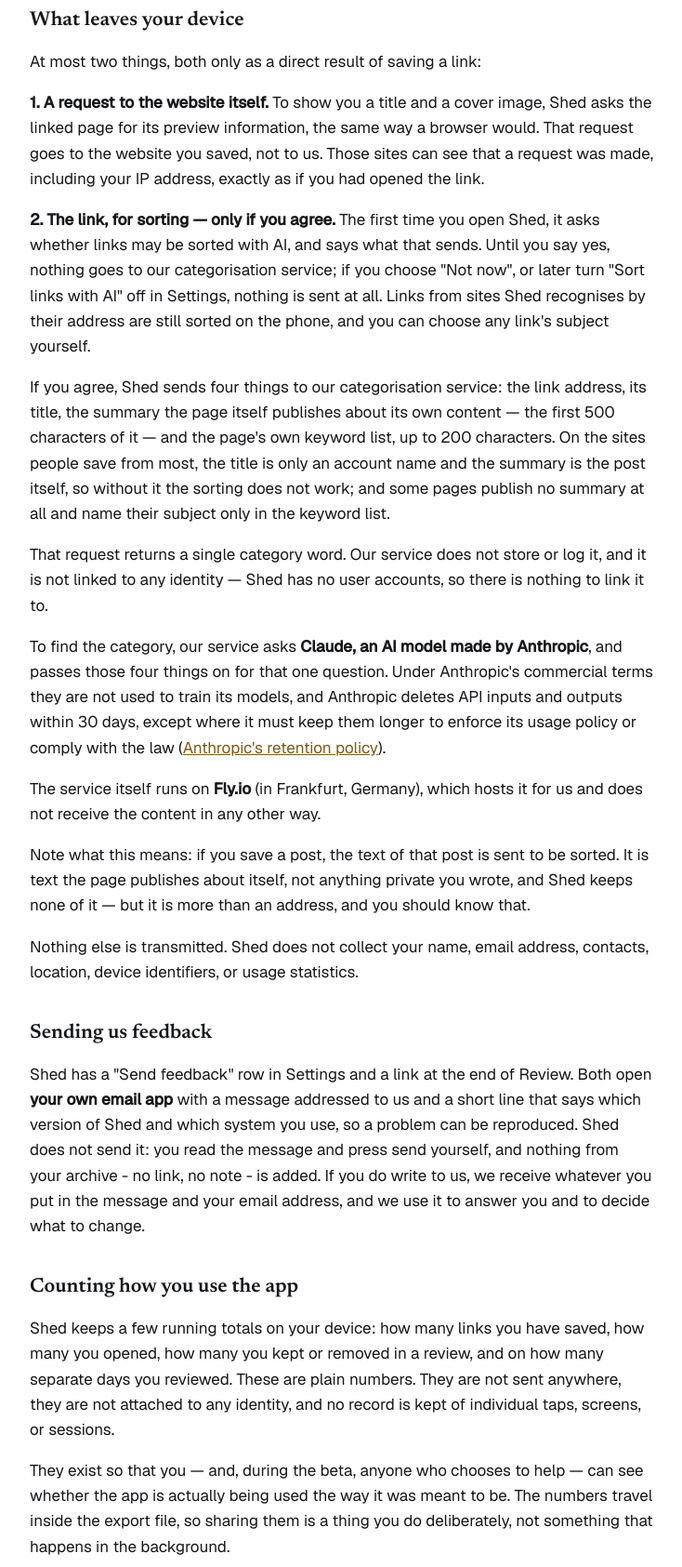
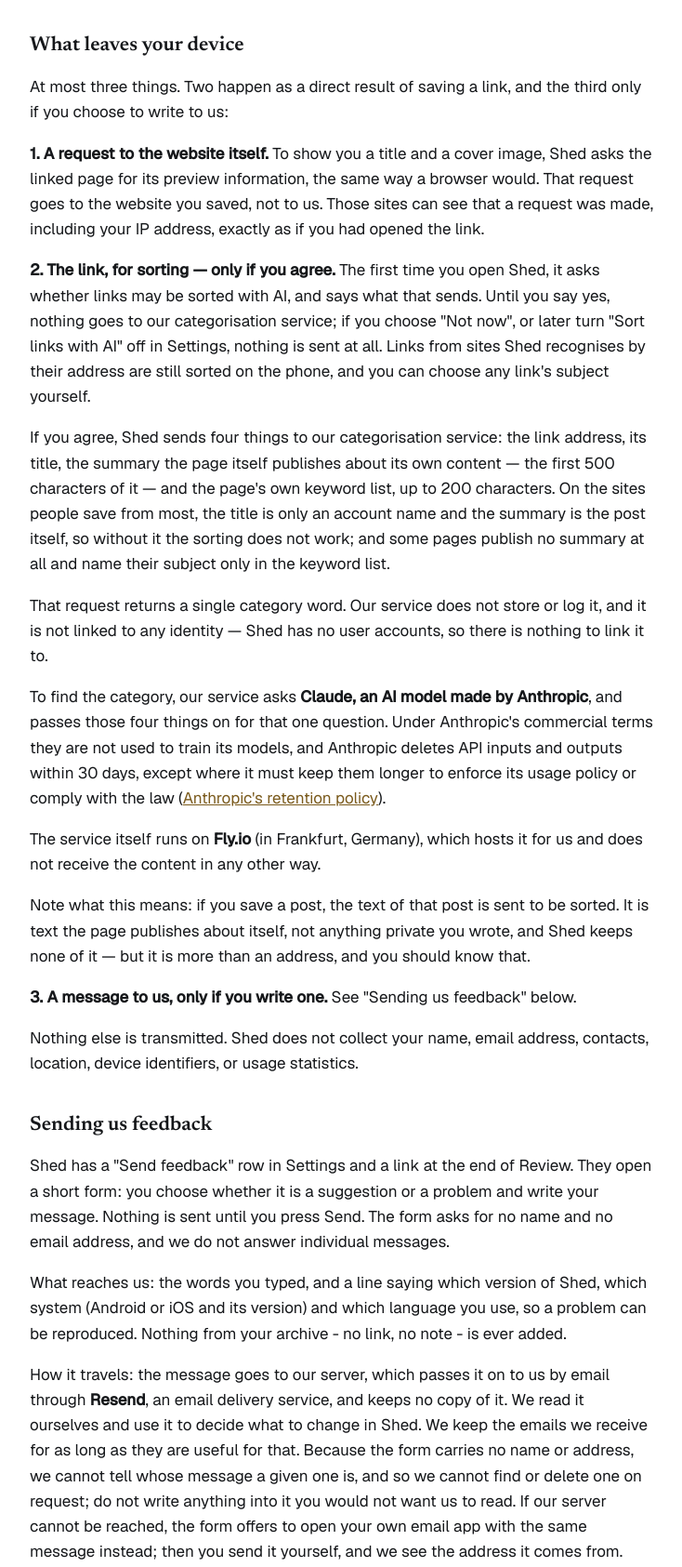
Before and after one commit to oguzsapp/pages, a plain HTML site: page privacy.html in a window 1280 px wide. Shown: the part 593-2278 px from the top of the page at 93% size, without its empty margins (272-1006 px from the left). Drawn offline with nearby package versions, Linux system fonts and the light colour scheme.

Commit message:
Describe the feedback form in the policy

```diff
--- a/privacy.html
+++ b/privacy.html
@@ -26,11 +26,11 @@
 <h1>Privacy Policy for Shed</h1>
 <p class="meta">Last updated: 4 October 2026</p>
 <h2>The short version</h2>
-<p>Shed keeps your saved links on your phone. There are no accounts, no advertising, and no third-party tracking or analytics. Links are sorted by an AI model only if you agree to it, and you can change your mind in Settings. A few usage totals are counted on the device and never sent anywhere; they are described below. If you choose to send feedback, it goes from your own email app. If you uninstall the app, all of it goes with it.</p>
+<p>Shed keeps your saved links on your phone. There are no accounts, no advertising, and no third-party tracking or analytics. Links are sorted by an AI model only if you agree to it, and you can change your mind in Settings. A few usage totals are counted on the device and never sent anywhere; they are described below. If you choose to send us a message through the feedback form, that message is sent to us and nothing else about you. If you uninstall the app, all of it goes with it.</p>
 <h2>What Shed stores, and where</h2>
 <p>Everything you save — the link, its title, description, cover image address, category, and the dates involved — is stored <strong>only in the app's own storage on your device</strong>. It is never uploaded to us, and we have no way to read it. It is also left out of your phone's cloud and computer backups (iCloud on iPhone, Google's backup on Android), so moving to a new phone goes through the app's own export file.</p>
 <h2>What leaves your device</h2>
-<p>At most two things, both only as a direct result of saving a link:</p>
+<p>At most three things. Two happen as a direct result of saving a link, and the third only if you choose to write to us:</p>
 <p><strong>1. A request to the website itself.</strong> To show you a title and a cover image, Shed asks the linked page for its preview information, the same way a browser would. That request goes to the website you saved, not to us. Those sites can see that a request was made, including your IP address, exactly as if you had opened the link.</p>
 <p><strong>2. The link, for sorting — only if you agree.</strong> The first time you open Shed, it asks whether links may be sorted with AI, and says what that sends. Until you say yes, nothing goes to our categorisation service; if you choose "Not now", or later turn "Sort links with AI" off in Settings, nothing is sent at all. Links from sites Shed recognises by their address are still sorted on the phone, and you can choose any link's subject yourself.</p>
 <p>If you agree, Shed sends four things to our categorisation service: the link address, its title, the summary the page itself publishes about its own content — the first 500 characters of it — and the page's own keyword list, up to 200 characters. On the sites people save from most, the title is only an account name and the summary is the post itself, so without it the sorting does not work; and some pages publish no summary at all and name their subject only in the keyword list.</p>
@@ -38,9 +38,12 @@
 <p>To find the category, our service asks <strong>Claude, an AI model made by Anthropic</strong>, and passes those four things on for that one question. Under Anthropic's commercial terms they are not used to train its models, and Anthropic deletes API inputs and outputs within 30 days, except where it must keep them longer to enforce its usage policy or comply with the law (<a href="https://privacy.claude.com/en/articles/7996866-how-long-do-you-store-my-organization-s-data">Anthropic's retention policy</a>).</p>
 <p>The service itself runs on <strong>Fly.io</strong> (in Frankfurt, Germany), which hosts it for us and does not receive the content in any other way.</p>
 <p>Note what this means: if you save a post, the text of that post is sent to be sorted. It is text the page publishes about itself, not anything private you wrote, and Shed keeps none of it — but it is more than an address, and you should know that.</p>
+<p><strong>3. A message to us, only if you write one.</strong> See "Sending us feedback" below.</p>
 <p>Nothing else is transmitted. Shed does not collect your name, email address, contacts, location, device identifiers, or usage statistics.</p>
 <h2>Sending us feedback</h2>
-<p>Shed has a "Send feedback" row in Settings and a link at the end of Review. Both open <strong>your own email app</strong> with a message addressed to us and a short line that says which version of Shed and which system you use, so a problem can be reproduced. Shed does not send it: you read the message and press send yourself, and nothing from your archive - no link, no note - is added. If you do write to us, we receive whatever you put in the message and your email address, and we use it to answer you and to decide what to change.</p>
+<p>Shed has a "Send feedback" row in Settings and a link at the end of Review. They open a short form: you choose whether it is a suggestion or a problem and write your message. Nothing is sent until you press Send. The form asks for no name and no email address, and we do not answer individual messages.</p>
+<p>What reaches us: the words you typed, and a line saying which version of Shed, which system (Android or iOS and its version) and which language you use, so a problem can be reproduced. Nothing from your archive - no link, no note - is ever added.</p>
+<p>How it travels: the message goes to our server, which passes it on to us by email through <strong>Resend</strong>, an email delivery service, and keeps no copy of it. We read it ourselves and use it to decide what to change in Shed. We keep the emails we receive for as long as they are useful for that. Because the form carries no name or address, we cannot tell whose message a given one is, and so we cannot find or delete one on request; do not write anything into it you would not want us to read. If our server cannot be reached, the form offers to open your own email app with the same message instead; then you send it yourself, and we see the address it comes from.</p>
 <h2>Counting how you use the app</h2>
 <p>Shed keeps a few running totals on your device: how many links you have saved, how many you opened, how many you kept or removed in a review, and on how many separate days you reviewed. These are plain numbers. They are not sent anywhere, they are not attached to any identity, and no record is kept of individual taps, screens, or sessions.</p>
 <p>They exist so that you — and, during the beta, anyone who chooses to help — can see whether the app is actually being used the way it was meant to be. The numbers travel inside the export file, so sharing them is a thing you do deliberately, not something that happens in the background.</p>
```
Also changed, not shown: support.html (+1 -1 lines).
